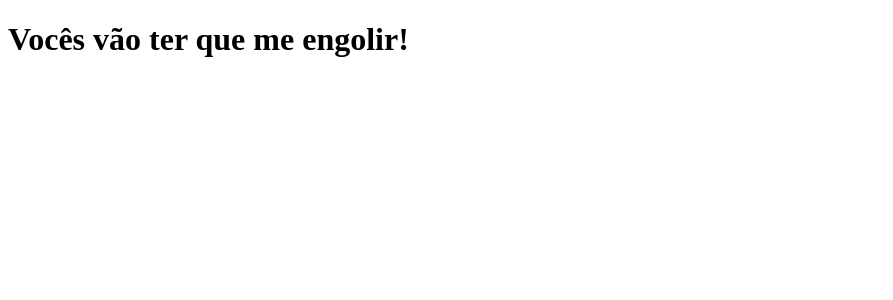
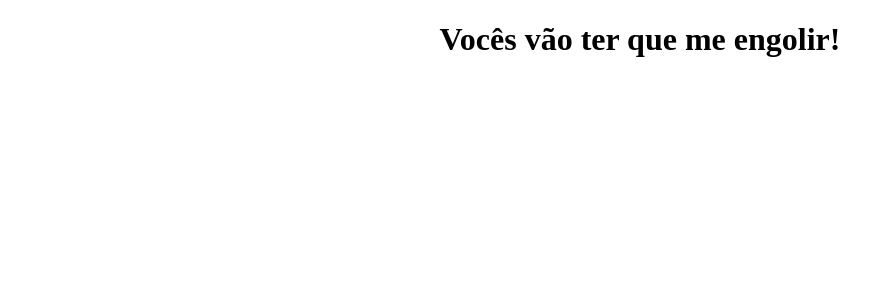
Before and after one commit to tiagolaranjeira/clone-tabnews, a Next.js app: page / in a window 1280 px wide. Shown: the top 300 px of the page, without its empty margins (0-893 px from the left). Built offline with nearby package versions, Linux system fonts and the light colour scheme.

Commit message:
align_text

```diff
--- a/pages/index.js
+++ b/pages/index.js
@@ -1,5 +1,9 @@
 function Home() {
-    return <h1>Vocês vão ter que me engolir!</h1>
-}
+    const centerTextStyle = {
+      textAlign: 'center'
+    };
 
-export default Home;
+    return <h1 style={centerTextStyle}>Vocês vão ter que me engolir!</h1>;
+  }
+
+  export default Home;
```
